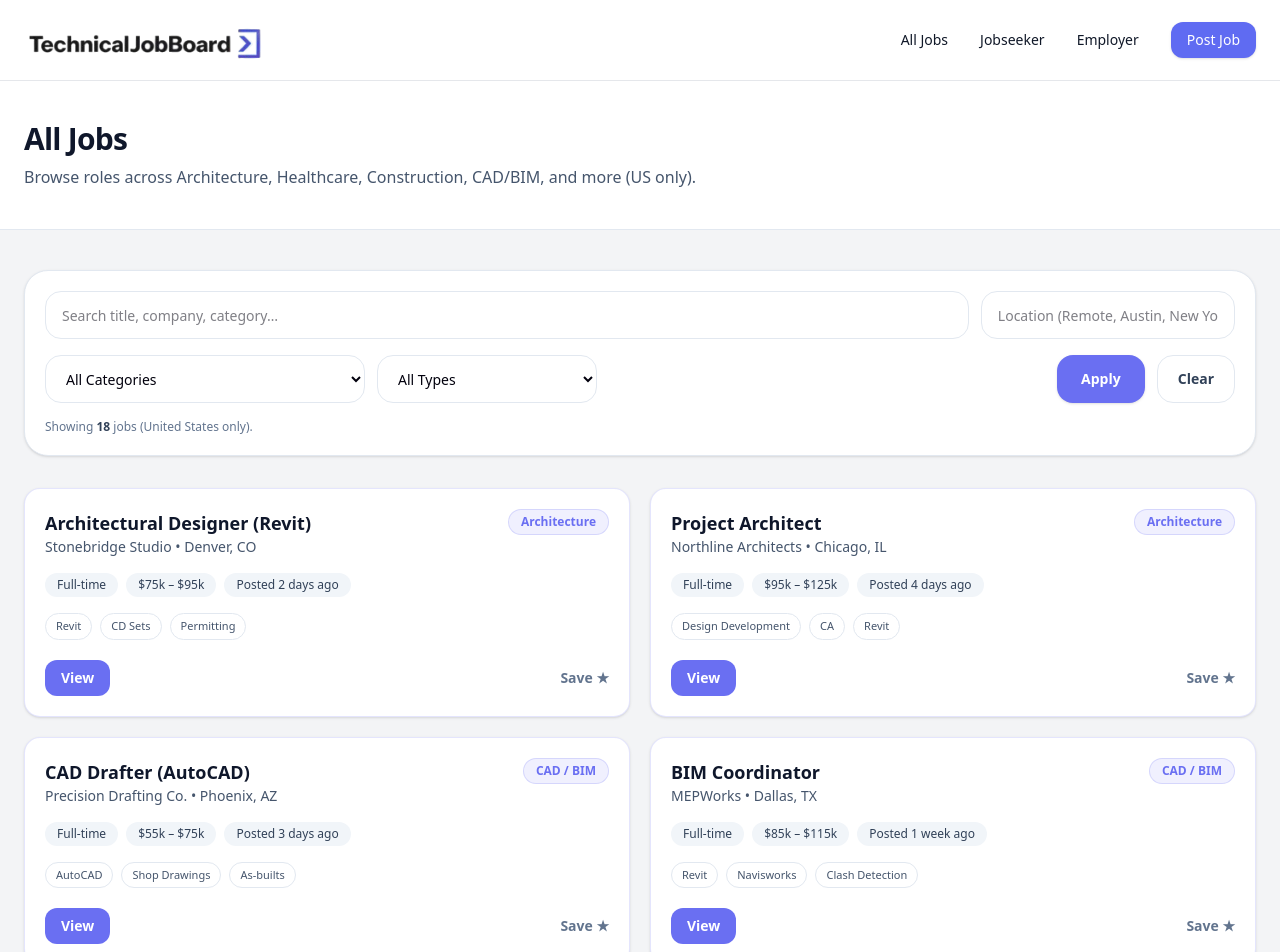
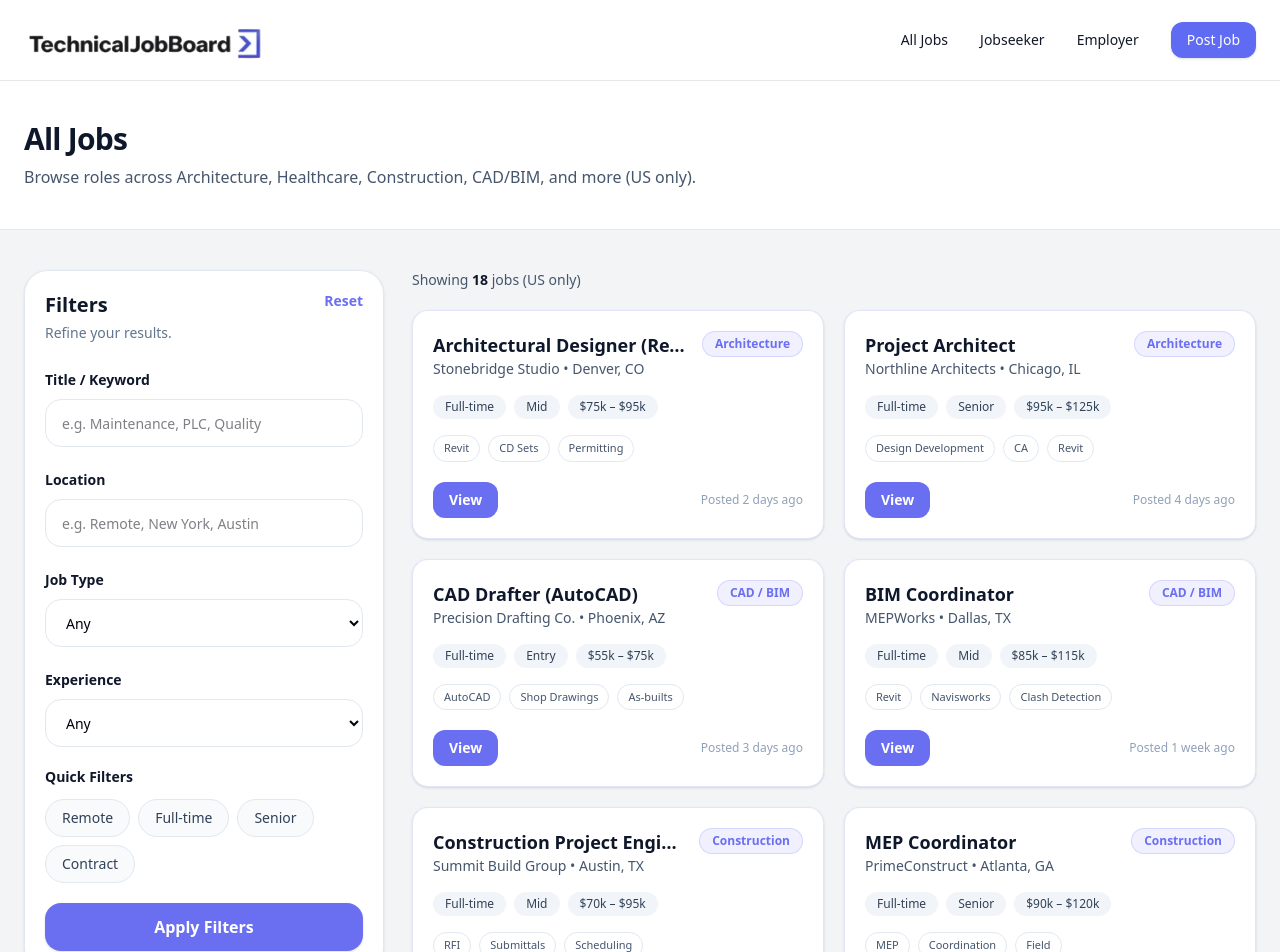
Before and after one commit to adebisidolapo/technicaljobboard, a Next.js app in the folder jobboard/: page /all-jobs in a window 1280 px wide. Shown: the top 952 px of the page. Built offline with nearby package versions, Linux system fonts and the light colour scheme.

Commit message:
update all job

```diff
--- a/jobboard/components/jobs/JobsSection.tsx
+++ b/jobboard/components/jobs/JobsSection.tsx
@@ -1,12 +1,15 @@
 "use client";
 
 import { useEffect, useMemo, useState } from "react";
+
+type Experience = "Entry" | "Mid" | "Senior";
+type JobType = "Full-time" | "Contract" | "Part-time";
 
 type Job = {
   id: string;
   title: string;
   company: string;
-  location: string; // US only / Remote (US)
+  location: string; // US only
   category:
     | "Architecture"
     | "Construction"
@@ -19,7 +22,8 @@ type Job = {
     | "Maintenance / Reliability"
     | "Engineering (Non-Software)"
     | "Aerospace / Defense";
-  type: "Full-time" | "Contract" | "Part-time";
+  type: JobType;
+  experience: Experience;
   pay: string;
   posted: string;
   tags: string[];
@@ -34,6 +38,7 @@ const JOBS: Job[] = [
     location: "Denver, CO",
     category: "Architecture",
     type: "Full-time",
+    experience: "Mid",
     pay: "$75k – $95k",
     posted: "2 days ago",
     tags: ["Revit", "CD Sets", "Permitting"],
@@ -45,6 +50,7 @@ const JOBS: Job[] = [
     location: "Chicago, IL",
     category: "Architecture",
     type: "Full-time",
+    experience: "Senior",
     pay: "$95k – $125k",
     posted: "4 days ago",
     tags: ["Design Development", "CA", "Revit"],
@@ -58,6 +64,7 @@ const JOBS: Job[] = [
     location: "Phoenix, AZ",
     category: "CAD / BIM",
     type: "Full-time",
+    experience: "Entry",
     pay: "$55k – $75k",
     posted: "3 days ago",
     tags: ["AutoCAD", "Shop Drawings", "As-builts"],
@@ -69,6 +76,7 @@ const JOBS: Job[] = [
     location: "Dallas, TX",
     category: "CAD / BIM",
     type: "Full-time",
+    experience: "Mid",
     pay: "$85k – $115k",
     posted: "1 week ago",
     tags: ["Revit", "Navisworks", "Clash Detection"],
@@ -82,6 +90,7 @@ const JOBS: Job[] = [
     location: "Austin, TX",
     category: "Construction",
     type: "Full-time",
+    experience: "Mid",
     pay: "$70k – $95k",
     posted: "5 days ago",
     tags: ["RFI", "Submittals", "Scheduling"],
@@ -93,6 +102,7 @@ const JOBS: Job[] = [
     location: "Atlanta, GA",
     category: "Construction",
     type: "Full-time",
+    experience: "Senior",
     pay: "$90k – $120k",
     posted: "6 days ago",
     tags: ["MEP", "Coordination", "Field"],
@@ -104,6 +114,7 @@ const JOBS: Job[] = [
     location: "Orlando, FL",
     category: "Construction",
     type: "Full-time",
+    experience: "Mid",
     pay: "$80k – $110k",
     posted: "3 days ago",
     tags: ["Bluebeam", "Takeoffs", "Bid Packages"],
@@ -117,6 +128,7 @@ const JOBS: Job[] = [
     location: "Remote (US)",
     category: "Healthcare",
     type: "Full-time",
+    experience: "Mid",
     pay: "$85k – $115k",
     posted: "2 days ago",
     tags: ["EHR", "HIPAA", "Support"],
@@ -128,6 +140,7 @@ const JOBS: Job[] = [
     location: "Boston, MA",
     category: "Healthcare",
     type: "Full-time",
+    experience: "Senior",
     pay: "$90k – $120k",
     posted: "1 week ago",
     tags: ["Clinical Workflows", "Training", "EHR"],
@@ -141,6 +154,7 @@ const JOBS: Job[] = [
     location: "Detroit, MI",
     category: "Manufacturing",
     type: "Full-time",
+    experience: "Senior",
     pay: "$95k – $130k",
     posted: "4 days ago",
     tags: ["Lean", "Process Improvement", "Root Cause"],
@@ -152,6 +166,7 @@ const JOBS: Job[] = [
     location: "Columbus, OH",
     category: "Manufacturing",
     type: "Full-time",
+    experience: "Mid",
     pay: "$70k – $95k",
     posted: "6 days ago",
     tags: ["Shift Lead", "Safety", "KPIs"],
@@ -165,6 +180,7 @@ const JOBS: Job[] = [
     location: "Houston, TX",
     category: "Field Service",
     type: "Full-time",
+    experience: "Mid",
     pay: "$80k – $115k",
     posted: "3 days ago",
     tags: ["Commissioning", "Troubleshooting", "Travel"],
@@ -176,6 +192,7 @@ const JOBS: Job[] = [
     location: "Remote (US)",
     category: "Field Service",
     type: "Contract",
+    experience: "Mid",
     pay: "$45 – $65/hr",
     posted: "5 days ago",
     tags: ["Startup", "Controls", "Travel"],
@@ -189,6 +206,7 @@ const JOBS: Job[] = [
     location: "Seattle, WA",
     category: "Project Management",
     type: "Full-time",
+    experience: "Senior",
     pay: "$100k – $140k",
     posted: "1 week ago",
     tags: ["Stakeholders", "Budget", "Vendors"],
@@ -202,6 +220,7 @@ const JOBS: Job[] = [
     location: "San Diego, CA",
     category: "Quality / Compliance",
     type: "Full-time",
+    experience: "Mid",
     pay: "$90k – $125k",
     posted: "4 days ago",
     tags: ["ISO", "Audits", "CAPA"],
@@ -215,6 +234,7 @@ const JOBS: Job[] = [
     location: "Nashville, TN",
     category: "Maintenance / Reliability",
     type: "Full-time",
+    experience: "Senior",
     pay: "$95k – $135k",
     posted: "6 days ago",
     tags: ["CMMS", "RCM", "Preventive Maintenance"],
@@ -228,6 +248,7 @@ const JOBS: Job[] = [
     location: "Charlotte, NC",
     category: "Engineering (Non-Software)",
     type: "Full-time",
+    experience: "Mid",
     pay: "$90k – $125k",
     posted: "2 days ago",
     tags: ["HVAC", "MEP", "Load Calculations"],
@@ -241,65 +262,137 @@ const JOBS: Job[] = [
     location: "Arlington, VA",
     category: "Aerospace / Defense",
     type: "Full-time",
+    experience: "Senior",
     pay: "$120k – $170k",
     posted: "1 week ago",
     tags: ["Requirements", "Systems", "Documentation"],
   },
 ];
 
-const CATEGORY_OPTIONS: Array<Job["category"] | "All Categories"> = [
-  "All Categories",
-  "Architecture",
-  "Construction",
-  "Healthcare",
-  "CAD / BIM",
-  "Manufacturing",
-  "Field Service",
-  "Project Management",
-  "Quality / Compliance",
-  "Maintenance / Reliability",
-  "Engineering (Non-Software)",
-  "Aerospace / Defense",
-];
+const JOB_TYPES: Array<JobType | "Any"> = ["Any", "Full-time", "Part-time", "Contract"];
+const EXPERIENCES: Array<Experience | "Any"> = ["Any", "Entry", "Mid", "Senior"];
 
-const TYPE_OPTIONS: Array<Job["type"] | "All Types"> = [
-  "All Types",
-  "Full-time",
-  "Contract",
-  "Part-time",
-];
+function cx(...classes: Array<string | false | undefined | null>) {
+  return classes.filter(Boolean).join(" ");
+}
 
 export default function JobsSection() {
-  // top filter bar
+  // draft (what user is typing)
+  const [draftQ, setDraftQ] = useState("");
+  const [draftLoc, setDraftLoc] = useState("");
+  const [draftType, setDraftType] = useState<(typeof JOB_TYPES)[number]>("Any");
+  const [draftExp, setDraftExp] = useState<(typeof EXPERIENCES)[number]>("Any");
+
+  const [quickRemote, setQuickRemote] = useState(false);
+  const [quickFullTime, setQuickFullTime] = useState(false);
+  const [quickSenior, setQuickSenior] = useState(false);
+  const [quickContract, setQuickContract] = useState(false);
+
+  // applied (what actually filters results)
   const [q, setQ] = useState("");
   const [loc, setLoc] = useState("");
-  const [cat, setCat] = useState<(typeof CATEGORY_OPTIONS)[number]>("All Categories");
-  const [type, setType] = useState<(typeof TYPE_OPTIONS)[number]>("All Types");
+  const [type, setType] = useState<(typeof JOB_TYPES)[number]>("Any");
+  const [exp, setExp] = useState<(typeof EXPERIENCES)[number]>("Any");
 
-  // load more
-  const INITIAL_COUNT = 8; // ✅ 6–8 on site (we use 8)
+  const [apRemote, setApRemote] = useState(false);
+  const [apFullTime, setApFullTime] = useState(false);
+  const [apSenior, setApSenior] = useState(false);
+  const [apContract, setApContract] = useState(false);
+
+  const INITIAL_COUNT = 8;
   const STEP = 6;
   const [visibleCount, setVisibleCount] = useState(INITIAL_COUNT);
 
-  // read query params from URL (so Hero search works)
+  // mobile filter drawer
+  const [filtersOpen, setFiltersOpen] = useState(false);
+
+  // read URL params (hero search -> /all-jobs?q=...&loc=...)
   useEffect(() => {
     const params = new URLSearchParams(window.location.search);
+
     const qp = params.get("q") ?? "";
     const lp = params.get("loc") ?? "";
-    const cp = params.get("cat") ?? "";
-    const tp = params.get("type") ?? "";
+    const tp = params.get("type") ?? "Any";
+    const ex = params.get("exp") ?? "Any";
+    const remote = params.get("remote") === "1";
+    const ft = params.get("ft") === "1";
+    const senior = params.get("senior") === "1";
+    const contract = params.get("contract") === "1";
+
+    // set both draft + applied so page loads filtered correctly
+    setDraftQ(qp);
+    setDraftLoc(lp);
+    setDraftType((JOB_TYPES.includes(tp as any) ? tp : "Any") as any);
+    setDraftExp((EXPERIENCES.includes(ex as any) ? ex : "Any") as any);
+    setQuickRemote(remote);
+    setQuickFullTime(ft);
+    setQuickSenior(senior);
+    setQuickContract(contract);
 
     setQ(qp);
     setLoc(lp);
-
-    if (CATEGORY_OPTIONS.includes(cp as any)) setCat(cp as any);
-    else setCat("All Categories");
-
-    if (TYPE_OPTIONS.includes(tp as any)) setType(tp as any);
-    else setType("All Types");
+    setType((JOB_TYPES.includes(tp as any) ? tp : "Any") as any);
+    setExp((EXPERIENCES.includes(ex as any) ? ex : "Any") as any);
+    setApRemote(remote);
+    setApFullTime(ft);
+    setApSenior(senior);
+    setApContract(contract);
   }, []);
 
-  // filter
+  const applyFilters = () => {
+    setQ(draftQ);
+    setLoc(draftLoc);
+    setType(draftType);
+    setExp(draftExp);
+
+    setApRemote(quickRemote);
+    setApFullTime(quickFullTime);
+    setApSenior(quickSenior);
+    setApContract(quickContract);
+
+    // update URL
+    const params = new URLSearchParams();
+    if (draftQ.trim()) params.set("q", draftQ.trim());
+    if (draftLoc.trim()) params.set("loc", draftLoc.trim());
+    if (draftType !== "Any") params.set("type", draftType);
+    if (draftExp !== "Any") params.set("exp", draftExp);
+
+    if (quickRemote) params.set("remote", "1");
+    if (quickFullTime) params.set("ft", "1");
+    if (quickSenior) params.set("senior", "1");
+    if (quickContract) params.set("contract", "1");
+
+    const qs = params.toString();
+    const nextUrl = qs ? `${window.location.pathname}?${qs}` : window.location.pathname;
+    window.history.pushState({}, "", nextUrl);
+
+    setVisibleCount(INITIAL_COUNT);
+    setFiltersOpen(false);
+  };
+
+  const resetFilters = () => {
+    setDraftQ("");
+    setDraftLoc("");
+    setDraftType("Any");
+    setDraftExp("Any");
+    setQuickRemote(false);
+    setQuickFullTime(false);
+    setQuickSenior(false);
+    setQuickContract(false);
+
+    setQ("");
+    setLoc("");
+    setType("Any");
+    setExp("Any");
+    setApRemote(false);
+    setApFullTime(false);
+    setApSenior(false);
+    setApContract(false);
+
+    window.history.pushState({}, "", window.location.pathname);
+    setVisibleCount(INITIAL_COUNT);
+  };
+
   const filtered = useMemo(() => {
     const text = q.trim().toLowerCase();
     const locationText = loc.trim().toLowerCase();
@@ -312,117 +405,200 @@ export default function JobsSection() {
         job.tags.join(" ").toLowerCase().includes(text) ||
         job.category.toLowerCase().includes(text);
 
-      const matchLoc =
-        !locationText || job.location.toLowerCase().includes(locationText);
+      const matchLoc = !locationText || job.location.toLowerCase().includes(locationText);
 
-      const matchCat = cat === "All Categories" || job.category === cat;
-      const matchType = type === "All Types" || job.type === type;
+      const matchType = type === "Any" || job.type === type;
+      const matchExp = exp === "Any" || job.experience === exp;
 
-      return matchQ && matchLoc && matchCat && matchType;
+      const matchRemote = !apRemote || job.location.toLowerCase().includes("remote");
+      const matchFT = !apFullTime || job.type === "Full-time";
+      const matchSenior = !apSenior || job.experience === "Senior";
+      const matchContract = !apContract || job.type === "Contract";
+
+      return matchQ && matchLoc && matchType && matchExp && matchRemote && matchFT && matchSenior && matchContract;
     });
-  }, [q, loc, cat, type]);
-
-  // keep URL in sync when searching/filtering
-  const applyFiltersToUrl = () => {
-    const params = new URLSearchParams();
-
-    if (q.trim()) params.set("q", q.trim());
-    if (loc.trim()) params.set("loc", loc.trim());
-    if (cat !== "All Categories") params.set("cat", cat);
-    if (type !== "All Types") params.set("type", type);
-
-    const qs = params.toString();
-    const nextUrl = qs ? `${window.location.pathname}?${qs}` : window.location.pathname;
-    window.history.pushState({}, "", nextUrl);
-
-    setVisibleCount(INITIAL_COUNT);
-  };
-
-  const clearFilters = () => {
-    setQ("");
-    setLoc("");
-    setCat("All Categories");
-    setType("All Types");
-    window.history.pushState({}, "", window.location.pathname);
-    setVisibleCount(INITIAL_COUNT);
-  };
+  }, [q, loc, type, exp, apRemote, apFullTime, apSenior, apContract]);
 
   const visibleJobs = filtered.slice(0, visibleCount);
   const canLoadMore = visibleCount < filtered.length;
 
-  return (
-    <section className="py-10">
-      <div className="max-w-7xl mx-auto px-6">
-        {/* TOP FILTER BAR (replaces side filters) */}
-        <div className="rounded-3xl border border-slate-200 bg-white shadow-sm p-4 md:p-5">
-          <div className="flex flex-col gap-3 md:gap-4">
-            <div className="flex flex-col md:flex-row md:items-center gap-3">
+  const FilterPanel = (
+    <div className="rounded-3xl border border-slate-200 bg-white shadow-sm p-5">
+      <div className="flex items-start justify-between gap-4">
+        <div>
+          <h3 className="text-xl font-extrabold text-slate-900">Filters</h3>
+          <p className="text-sm text-slate-500 mt-1">Refine your results.</p>
+        </div>
+
+        <button
+          type="button"
+          onClick={resetFilters}
+          className="text-sm font-semibold text-[var(--brand-purple)] hover:underline"
+        >
+          Reset
+        </button>
+      </div>
+
+      <div className="mt-6 space-y-5">
+        <div>
+          <label className="text-sm font-semibold text-slate-900">Title / Keyword</label>
           <input
-                value={q}
-                onChange={(e) => setQ(e.target.value)}
-                placeholder="Search title, company, category…"
-                className="h-12 w-full rounded-2xl border border-slate-200 bg-white px-4 text-sm outline-none focus:ring-2 focus:ring-[rgba(106,111,242,0.25)]"
-              />
-
-              <input
-                value={loc}
-                onChange={(e) => setLoc(e.target.value)}
-                placeholder="Location (Remote, Austin, New York)"
-                className="h-12 w-full md:w-[320px] rounded-2xl border border-slate-200 bg-white px-4 text-sm outline-none focus:ring-2 focus:ring-[rgba(106,111,242,0.25)]"
+            value={draftQ}
+            onChange={(e) => setDraftQ(e.target.value)}
+            placeholder="e.g. Maintenance, PLC, Quality"
+            className="mt-2 h-12 w-full rounded-2xl border border-slate-200 bg-white px-4 text-sm outline-none
+                       focus:ring-2 focus:ring-[rgba(106,111,242,0.25)]"
           />
         </div>
 
-            <div className="flex flex-col md:flex-row md:items-center gap-3">
+        <div>
+          <label className="text-sm font-semibold text-slate-900">Location</label>
+          <input
+            value={draftLoc}
+            onChange={(e) => setDraftLoc(e.target.value)}
+            placeholder="e.g. Remote, New York, Austin"
+            className="mt-2 h-12 w-full rounded-2xl border border-slate-200 bg-white px-4 text-sm outline-none
+                       focus:ring-2 focus:ring-[rgba(106,111,242,0.25)]"
+          />
+        </div>
+
+        <div>
+          <label className="text-sm font-semibold text-slate-900">Job Type</label>
           <select
-                value={cat}
-                onChange={(e) => setCat(e.target.value as any)}
-                className="h-12 w-full md:w-[320px] rounded-2xl border border-slate-200 bg-white px-4 text-sm outline-none focus:ring-2 focus:ring-[rgba(106,111,242,0.25)]"
+            value={draftType}
+            onChange={(e) => setDraftType(e.target.value as any)}
+            className="mt-2 h-12 w-full rounded-2xl border border-slate-200 bg-white px-4 text-sm outline-none
+                       focus:ring-2 focus:ring-[rgba(106,111,242,0.25)]"
           >
-                {CATEGORY_OPTIONS.map((c) => (
-                  <option key={c} value={c}>
-                    {c}
-                  </option>
-                ))}
-              </select>
-
-              <select
-                value={type}
-                onChange={(e) => setType(e.target.value as any)}
-                className="h-12 w-full md:w-[220px] rounded-2xl border border-slate-200 bg-white px-4 text-sm outline-none focus:ring-2 focus:ring-[rgba(106,111,242,0.25)]"
-              >
-                {TYPE_OPTIONS.map((t) => (
+            {JOB_TYPES.map((t) => (
               <option key={t} value={t}>
                 {t}
               </option>
             ))}
           </select>
+        </div>
 
-              <div className="flex gap-3 md:ml-auto">
+        <div>
+          <label className="text-sm font-semibold text-slate-900">Experience</label>
+          <select
+            value={draftExp}
+            onChange={(e) => setDraftExp(e.target.value as any)}
+            className="mt-2 h-12 w-full rounded-2xl border border-slate-200 bg-white px-4 text-sm outline-none
+                       focus:ring-2 focus:ring-[rgba(106,111,242,0.25)]"
+          >
+            {EXPERIENCES.map((x) => (
+              <option key={x} value={x}>
+                {x}
+              </option>
+            ))}
+          </select>
+        </div>
+
+        <div>
+          <p className="text-sm font-semibold text-slate-900">Quick Filters</p>
+          <div className="mt-3 flex flex-wrap gap-2">
             <button
               type="button"
-                  onClick={applyFiltersToUrl}
-                  className="h-12 px-6 rounded-2xl text-sm font-semibold text-white bg-[var(--brand-purple)] hover:bg-[var(--brand-purple-dark)] transition shadow-sm w-full md:w-auto"
+              onClick={() => setQuickRemote((v) => !v)}
+              className={cx(
+                "px-4 py-2 rounded-full text-sm border transition",
+                quickRemote
+                  ? "bg-[rgba(106,111,242,0.12)] border-[rgba(106,111,242,0.25)] text-[var(--brand-purple)]"
+                  : "bg-slate-50 border-slate-200 text-slate-700 hover:bg-slate-100"
+              )}
             >
-                  Apply
+              Remote
             </button>
+
             <button
               type="button"
-                  onClick={clearFilters}
-                  className="h-12 px-5 rounded-2xl text-sm font-semibold text-slate-700 bg-white border border-slate-200 hover:bg-slate-50 transition w-full md:w-auto"
+              onClick={() => setQuickFullTime((v) => !v)}
+              className={cx(
+                "px-4 py-2 rounded-full text-sm border transition",
+                quickFullTime
+                  ? "bg-[rgba(106,111,242,0.12)] border-[rgba(106,111,242,0.25)] text-[var(--brand-purple)]"
+                  : "bg-slate-50 border-slate-200 text-slate-700 hover:bg-slate-100"
+              )}
             >
-                  Clear
+              Full-time
+            </button>
+
+            <button
+              type="button"
+              onClick={() => setQuickSenior((v) => !v)}
+              className={cx(
+                "px-4 py-2 rounded-full text-sm border transition",
+                quickSenior
+                  ? "bg-[rgba(106,111,242,0.12)] border-[rgba(106,111,242,0.25)] text-[var(--brand-purple)]"
+                  : "bg-slate-50 border-slate-200 text-slate-700 hover:bg-slate-100"
+              )}
+            >
+              Senior
+            </button>
+
+            <button
+              type="button"
+              onClick={() => setQuickContract((v) => !v)}
+              className={cx(
+                "px-4 py-2 rounded-full text-sm border transition",
+                quickContract
+                  ? "bg-[rgba(106,111,242,0.12)] border-[rgba(106,111,242,0.25)] text-[var(--brand-purple)]"
+                  : "bg-slate-50 border-slate-200 text-slate-700 hover:bg-slate-100"
+              )}
+            >
+              Contract
             </button>
           </div>
         </div>
 
-            <div className="text-xs text-slate-500">
-              Showing <span className="font-semibold text-slate-700">{filtered.length}</span> jobs (United States only).
+        <button
+          type="button"
+          onClick={applyFilters}
+          className="w-full h-12 rounded-2xl text-base font-semibold text-white
+                     bg-[var(--brand-purple)] hover:bg-[var(--brand-purple-dark)]
+                     shadow-sm transition"
+        >
+          Apply Filters
+        </button>
       </div>
     </div>
+  );
+
+  return (
+    <section className="py-10">
+      <div className="max-w-7xl mx-auto px-6">
+        {/* Mobile "open filters" */}
+        <div className="mb-5 flex items-center justify-between lg:hidden">
+          <p className="text-sm text-slate-600">
+            Showing <span className="font-semibold text-slate-900">{filtered.length}</span> jobs
+          </p>
+
+          <button
+            type="button"
+            onClick={() => setFiltersOpen(true)}
+            className="px-4 py-2 rounded-xl bg-white border border-slate-200 text-sm font-semibold text-slate-900 shadow-sm hover:bg-slate-50 transition"
+          >
+            Filters
+          </button>
         </div>
 
+        {/* Layout: LEFT filters + RIGHT jobs */}
+        <div className="grid gap-7 lg:grid-cols-[360px_1fr]">
+          {/* LEFT FILTERS (desktop) */}
+          <aside className="hidden lg:block">
+            <div className="sticky top-28">{FilterPanel}</div>
+          </aside>
+
           {/* JOB LIST */}
-        <div className="mt-8 grid gap-5 md:grid-cols-2">
+          <div>
+            {/* desktop count */}
+            <div className="hidden lg:flex items-center justify-between mb-5">
+              <p className="text-sm text-slate-600">
+                Showing <span className="font-semibold text-slate-900">{filtered.length}</span> jobs (US only)
+              </p>
+            </div>
+
+            <div className="grid gap-5 md:grid-cols-2">
               {visibleJobs.map((job) => (
                 <article
                   key={job.id}
@@ -448,10 +624,10 @@ export default function JobsSection() {
                       {job.type}
                     </span>
                     <span className="text-xs px-3 py-1 rounded-full bg-slate-100 text-slate-700">
-                  {job.pay}
+                      {job.experience}
                     </span>
                     <span className="text-xs px-3 py-1 rounded-full bg-slate-100 text-slate-700">
-                  Posted {job.posted}
+                      {job.pay}
                     </span>
                   </div>
 
@@ -473,20 +649,16 @@ export default function JobsSection() {
                     >
                       View
                     </button>
-                <button className="text-sm font-semibold text-slate-500 hover:text-slate-800 transition">
-                  Save ★
-                </button>
+                    <span className="text-xs text-slate-400">Posted {job.posted}</span>
                   </div>
                 </article>
               ))}
             </div>
 
-        {/* LOAD MORE */}
+            {/* Load more */}
             <div className="mt-10 flex justify-center">
               {filtered.length === 0 ? (
-            <div className="text-sm text-slate-600">
-              No jobs match your filters.
-            </div>
+                <div className="text-sm text-slate-600">No jobs match your filters.</div>
               ) : canLoadMore ? (
                 <button
                   type="button"
@@ -500,6 +672,23 @@ export default function JobsSection() {
               )}
             </div>
           </div>
+        </div>
+      </div>
+
+      {/* MOBILE FILTER DRAWER */}
+      {filtersOpen && (
+        <div className="lg:hidden">
+          <button
+            type="button"
+            className="fixed inset-0 z-40 bg-black/30"
+            aria-label="Close filters"
+            onClick={() => setFiltersOpen(false)}
+          />
+          <div className="fixed z-50 left-0 right-0 bottom-0 top-20 px-4 pb-6 overflow-auto">
+            <div className="max-w-xl mx-auto">{FilterPanel}</div>
+          </div>
+        </div>
+      )}
     </section>
   );
 }
```
Lines whose indentation alone changed are shown as unchanged.
